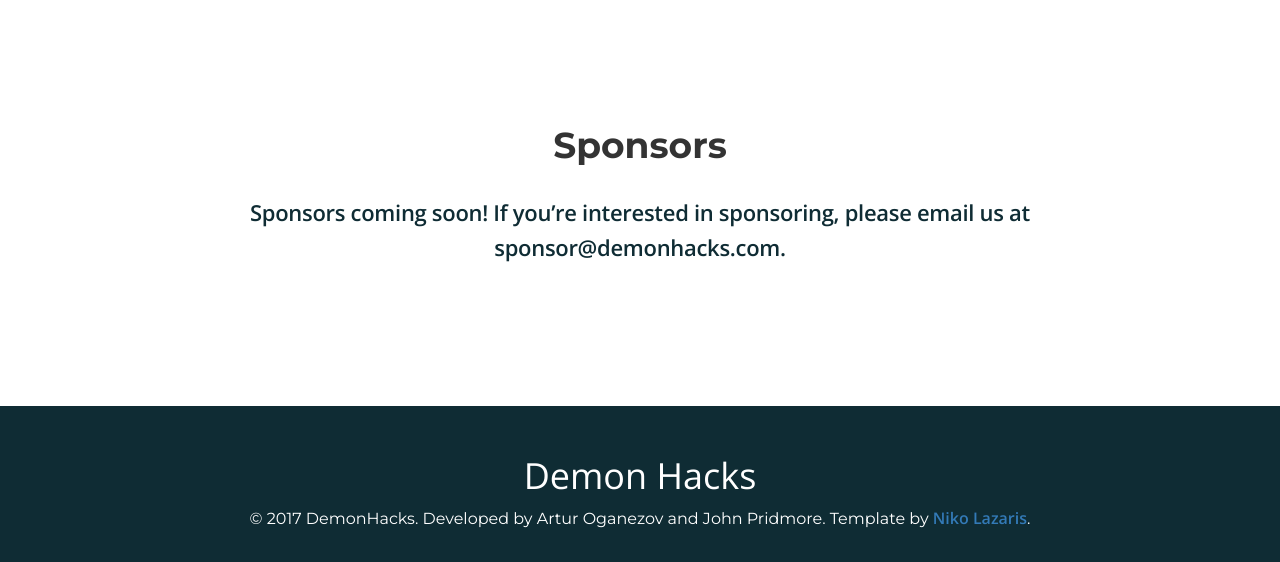
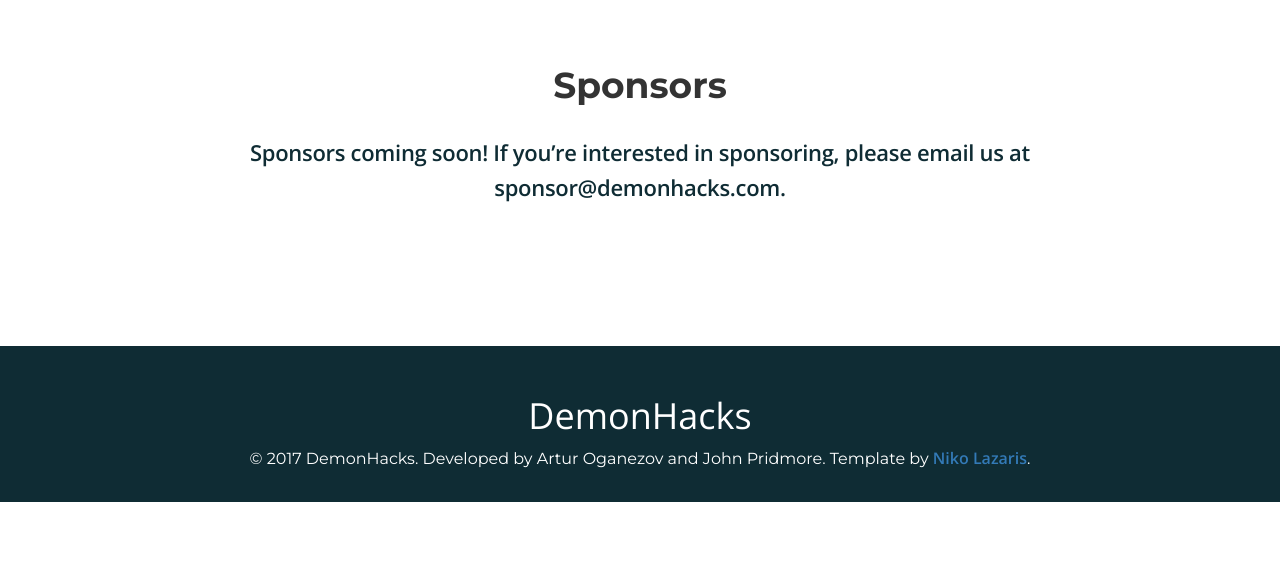
Before and after one commit to aoganezo/demonhacksTemp, a Jekyll site: the page built from index.html, in a window 1280 px wide and 900 px high, scrolled down 3700 px, cut to the strip 338-900 px from the top of the window. Built offline with Jekyll 4.4.1, drawn with Linux system fonts in a browser that asks for light colours; nearby versions of some CDN libraries; comment, search, counter and statistics services are not loaded; after the commit the page ends 4540 px from its top, so only the background shows below that.

Commit message:
Formatting

```diff
--- a/_layouts/default.html
+++ b/_layouts/default.html
@@ -9,7 +9,7 @@
 
     <section class="footer">
       <div class="container text-center">
-        <h1>{{ site.event.name }}</h1>
+        <h1>DemonHacks</h1>
         <h3>&copy; 2017 DemonHacks. Developed by Artur Oganezov and John Pridmore. Template by <a href="https://github.com/nlaz">Niko Lazaris</a>.</h3>
       </div>
     </section>
--- a/index.html
+++ b/index.html
@@ -19,7 +19,7 @@
 				<div class="clear"><input type="submit" value="Subscribe" name="subscribe" id="mc-embedded-subscribe" class="button"></div>
 				</div>
 			</form>
-		</div><br><br><br><br><br><br><br><br>
+		</div><br><br><br><br><br>
 		<!-- end email collector -->
 		{{ site.event.about.description | markdownify }}
     </div>
```
